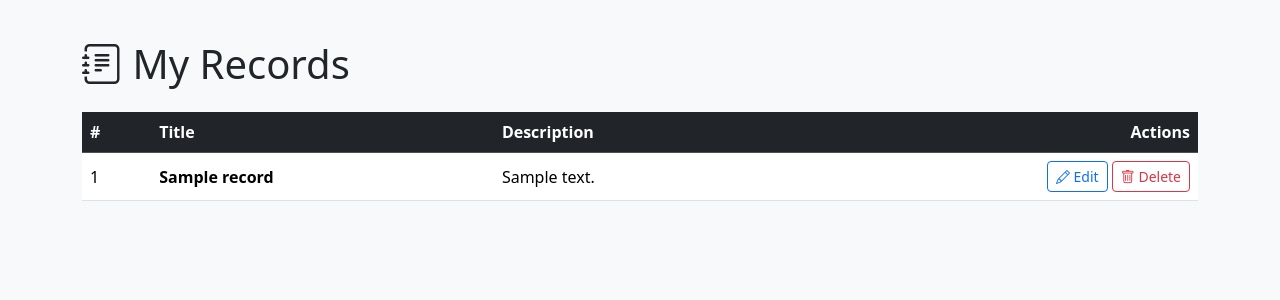
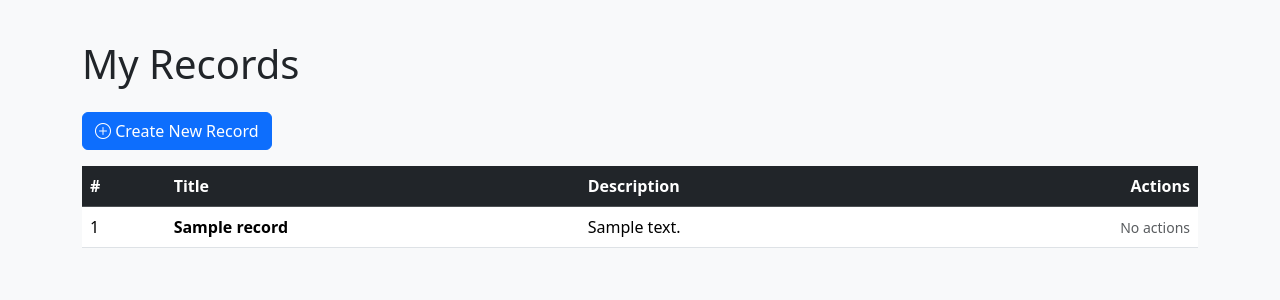
Before and after one commit to rukhaiyabadar/Ass, a Flask app: template templates/dashboard.html in a window 1280 px wide. Shown: the part 56-356 px from the top of the page. Run offline with Flask 3, Linux system fonts and the light colour scheme; the template is opened without the code that fills it: most values are stand-ins (such as "Sample title", 1, 10 or a date in 2020).

Commit message:
Enhance dashboard with admin features and button
Updated dashboard layout to include admin view and create record button.

```diff
--- a/templates/dashboard.html
+++ b/templates/dashboard.html
@@ -2,12 +2,16 @@
 {% block title %}Dashboard - {% endblock %}
 
 {% block content %}
-<h1 class="mb-4"><i class="bi bi-journal-text"></i> My Records</h1>
+<h1 class="mb-4">My Records {% if session.username == 'admin' %}(Admin View - All Users){% endif %}</h1>
+
+<a href="{{ url_for('create') }}" class="btn btn-primary mb-3">
+    <i class="bi bi-plus-circle"></i> Create New Record
+</a>
 
 {% if records|length == 0 %}
 <div class="text-center py-5">
     <i class="bi bi-inbox display-1 text-muted"></i>
-    <p class="text-muted mt-3">No records yet. <a href="{{ url_for('create') }}">Create your first one!</a></p>
+    <p class="text-muted mt-3">No records found.</p>
 </div>
 {% else %}
 <div class="table-responsive">
@@ -17,6 +21,9 @@
                 <th>#</th>
                 <th>Title</th>
                 <th>Description</th>
+                {% if session.username == 'admin' %}
+                <th>Owner</th>
+                {% endif %}
                 <th class="text-end">Actions</th>
             </tr>
         </thead>
@@ -26,15 +33,22 @@
                 <td>{{ r['id'] }}</td>
                 <td><strong>{{ r['title'] }}</strong></td>
                 <td>{{ r['description'] }}</td>
+                {% if session.username == 'admin' %}
+                <td><span class="badge bg-info">{{ r['username'] }}</span></td>
+                {% endif %}
                 <td class="text-end">
+                    {% if session.username == 'admin' or r['user_id'] == session.user_id or r['username'] == 'You' %}
                     <a href="{{ url_for('update', record_id=r['id']) }}" class="btn btn-sm btn-outline-primary">
-                        <i class="bi bi-pencil"></i> Edit
+                        Edit
                     </a>
                     <a href="{{ url_for('delete', record_id=r['id']) }}"
                        class="btn btn-sm btn-outline-danger"
                        onclick="return confirm('Delete this record?')">
-                        <i class="bi bi-trash"></i> Delete
+                        Delete
                     </a>
+                    {% else %}
+                    <small class="text-muted">No actions</small>
+                    {% endif %}
                 </td>
             </tr>
             {% endfor %}
```
